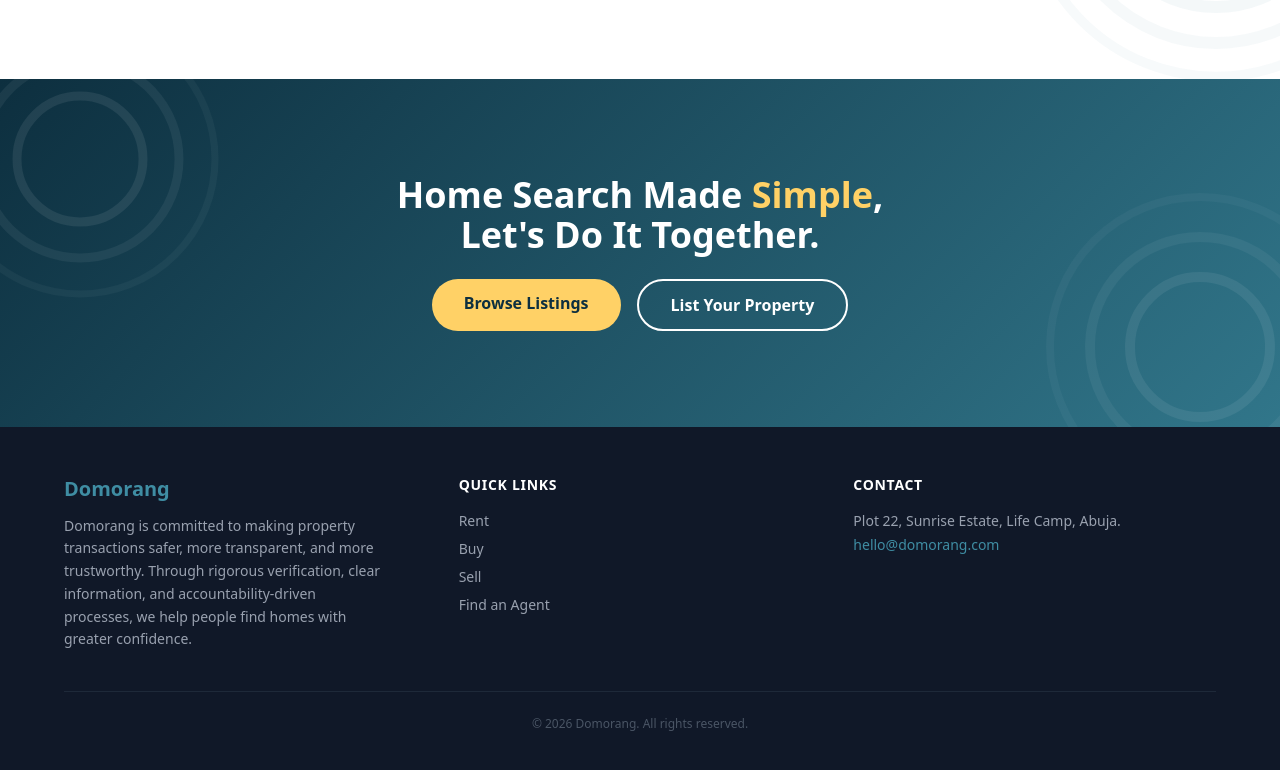
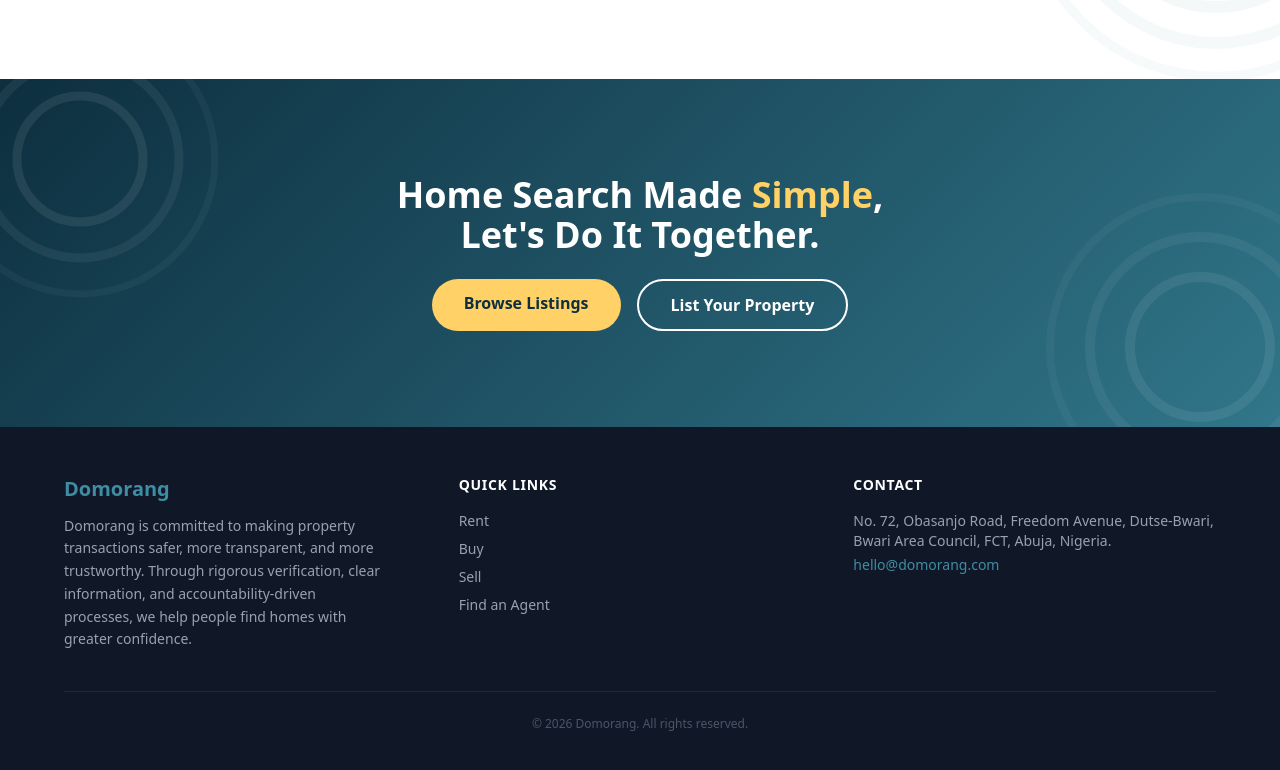
Before and after one commit to esskay-dev/domorang, a Next.js app: page / in a window 1280 px wide. Shown: the part 1690-2460 px from the top of the page. Built offline with nearby package versions, Linux system fonts and the light colour scheme; no server answers; the database is empty.

Commit message:
Update office address in footer

```diff
--- a/app/page.tsx
+++ b/app/page.tsx
@@ -386,7 +386,7 @@ export default async function HomePage() {
           <div>
             <h4 className="font-bold mb-4 text-sm uppercase tracking-wider">Contact</h4>
             <div className="text-sm text-gray-400 space-y-1">
-              <p>Plot 22, Sunrise Estate, Life Camp, Abuja.</p>
+              <p>No. 72, Obasanjo Road, Freedom Avenue, Dutse-Bwari, Bwari Area Council, FCT, Abuja, Nigeria.</p>
               <a href="mailto:hello@domorang.com" className="text-teal-400 hover:text-teal-300">hello@domorang.com</a>
             </div>
           </div>
```
